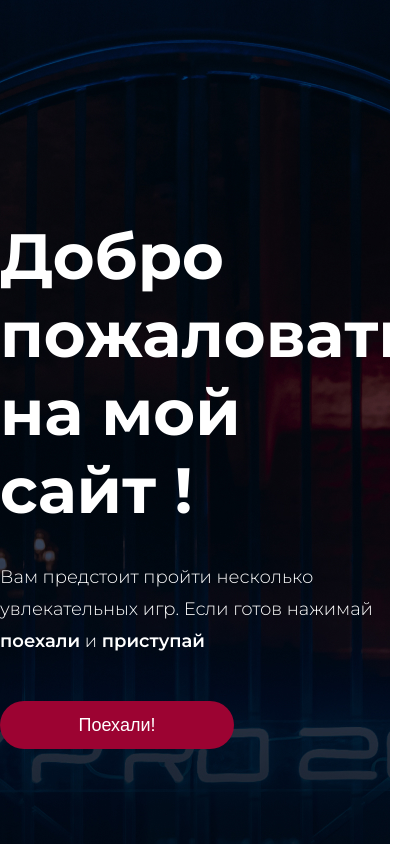
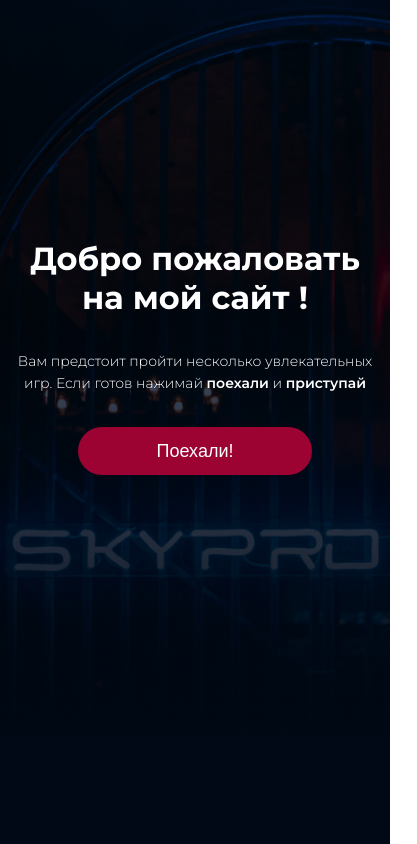
Before and after one commit to VovBer/2-nd-course-hw, a plain HTML site: page index.html in a window 390 px wide. Shown: the top 844 px of the page, 417 px wide, since content can reach past the window. Drawn offline with Linux system fonts and the light colour scheme.

Commit message:
создал файл для мобилки _mobile.scss, сделал верстку для мобилки

```diff
--- /dev/null
+++ b/_mobile.scss
@@ -0,0 +1,39 @@
+@media (max-width: 767px) {
+    .center {
+        padding-left: 16px;
+        padding-right: 16px;
+    }
+
+    .top {
+        background-image: url(img/topmobile.jpg);
+        height: 735px;
+        display: flex;
+        flex-direction: column;
+        align-items: center;
+    }
+
+    .top__title {
+        font-size: 32px;
+        line-height: 39px;
+        text-align: center;
+        padding-top: 239px;
+        padding-bottom: 33px;
+    }
+
+    .top__text {
+        font-size: 14px;
+        line-height: 22px;
+        text-align: center;
+    }
+
+    .top__button {
+        margin-top: 33px;
+        margin-bottom: 239px;
+    }
+
+    .game-content {
+        display: grid;
+        grid-template-columns: repeat(4, 1fr);
+    }
+
+}
--- a/style.scss
+++ b/style.scss
@@ -107,3 +107,5 @@ body {
     background-image: url(img/game3.jpg);
     border-radius: 16px;
 }
+
+@import 'mobile';
```
Also changed, not shown: img/topmobile.jpg (added), style.css, 1 other file.
